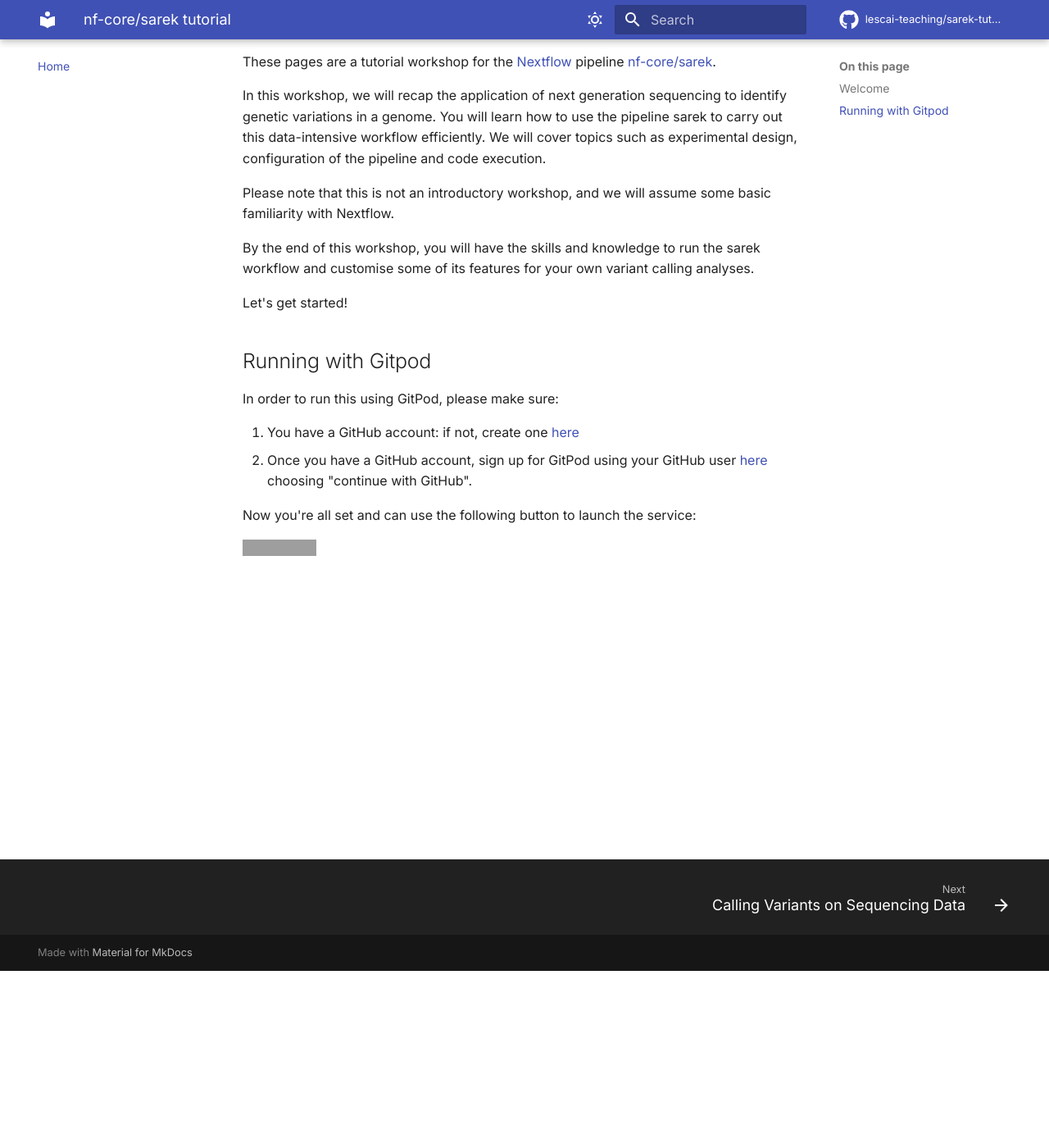
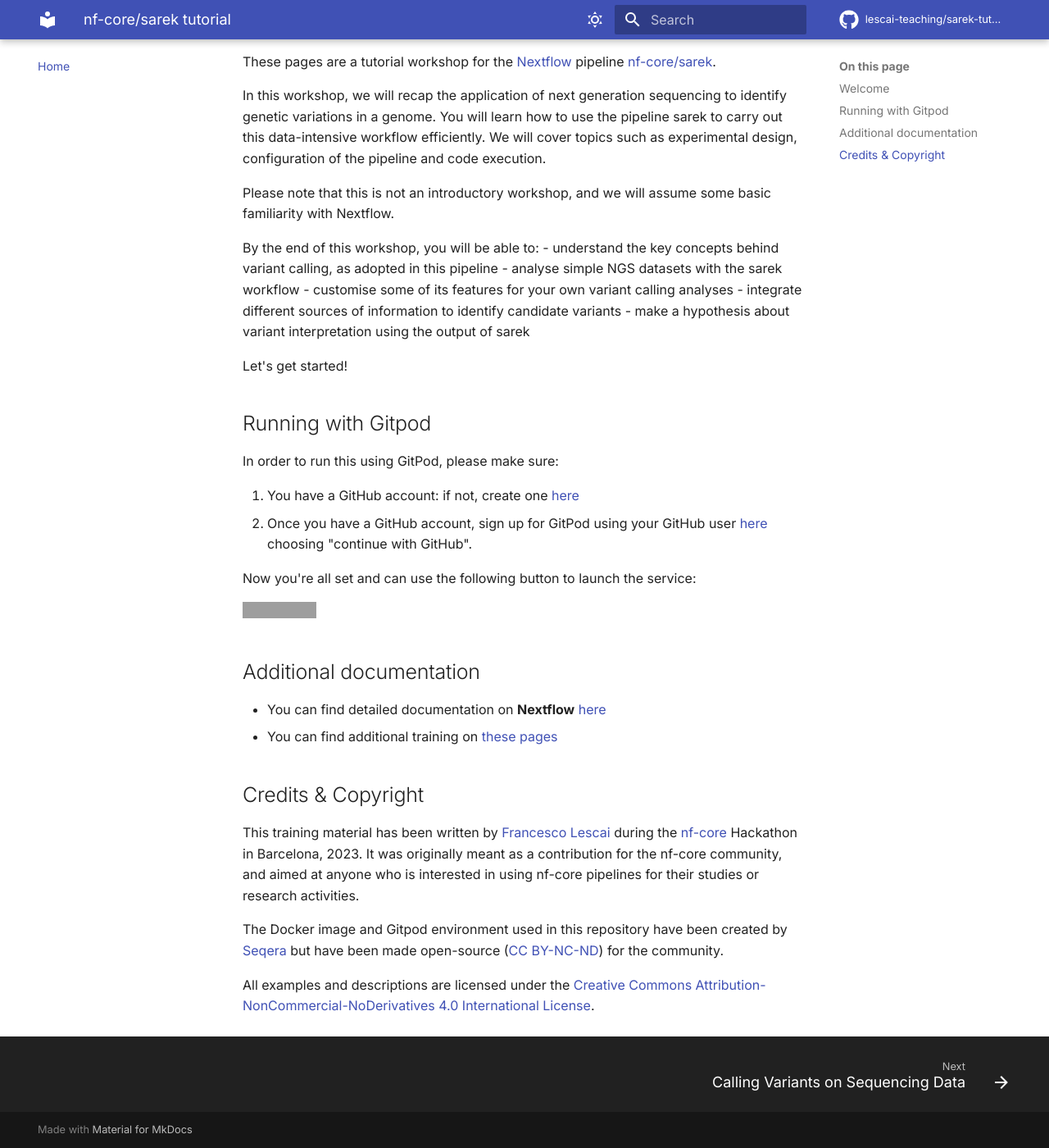
Before and after one commit to lescai-teaching/sarek-tutorial, an MkDocs documentation site: the page built from docs/index.md, in a window 1280 px wide and 1400 px high, scrolled down 216 px. Shown: the whole window at 82% size. Built offline with MkDocs 1.6.1 and Material for MkDocs 9.7.7, drawn with Linux system fonts in a browser that asks for light colours; comment, search, counter and statistics services are not loaded; grey boxes are pictures that could not be loaded.

Commit message:
changed sarek version and polished intended learning outcomes

```diff
--- a/docs/index.md
+++ b/docs/index.md
@@ -11,7 +11,12 @@
 
 Please note that this is not an introductory workshop, and we will assume some basic familiarity with Nextflow.
 
-By the end of this workshop, you will have the skills and knowledge to run the sarek workflow and customise some of its features for your own variant calling analyses.
+By the end of this workshop, you will be able to:
+- understand the key concepts behind variant calling, as adopted in this pipeline
+- analyse simple NGS datasets with the sarek workflow
+- customise some of its features for your own variant calling analyses
+- integrate different sources of information to identify candidate variants
+- make a hypothesis about variant interpretation using the output of sarek
 
 Let's get started!
 
@@ -27,3 +32,19 @@
 
 
 [![Open in GitPod](https://img.shields.io/badge/Gitpod-%20Open%20in%20Gitpod-908a85?logo=gitpod)](https://gitpod.io/#https://github.com/lescai-teaching/sarek-tutorial)
+
+
+
+## Additional documentation
+
+- You can find detailed documentation on **Nextflow** [here](https://www.nextflow.io/docs/latest/)
+- You can find additional training on [these pages](https://training.nextflow.io)
+
+
+## Credits & Copyright
+
+This training material has been written by [Francesco Lescai](https://github.com/lescai) during the [nf-core](https://nf-co.re) Hackathon in Barcelona, 2023. It was originally meant as a contribution for the nf-core community, and aimed at anyone who is interested in using nf-core pipelines for their studies or research activities.
+
+The Docker image and Gitpod environment used in this repository have been created by [Seqera](https://seqera.io) but have been made open-source ([CC BY-NC-ND](https://creativecommons.org/licenses/by-nc-nd/4.0/)) for the community.
+
+All examples and descriptions are licensed under the [Creative Commons Attribution-NonCommercial-NoDerivatives 4.0 International License](http://creativecommons.org/licenses/by-nc-nd/4.0/).
```
Also changed, not shown: docs/sarek.md (+1 -1 lines).
